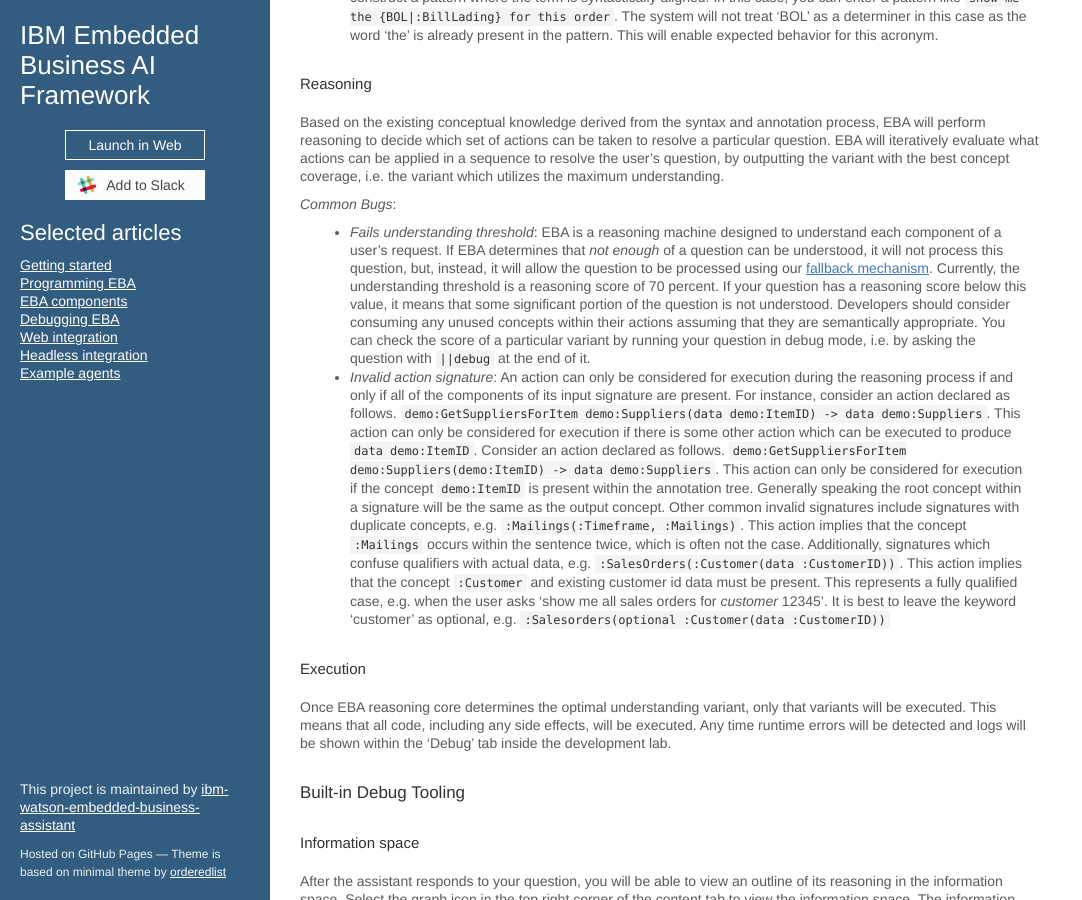
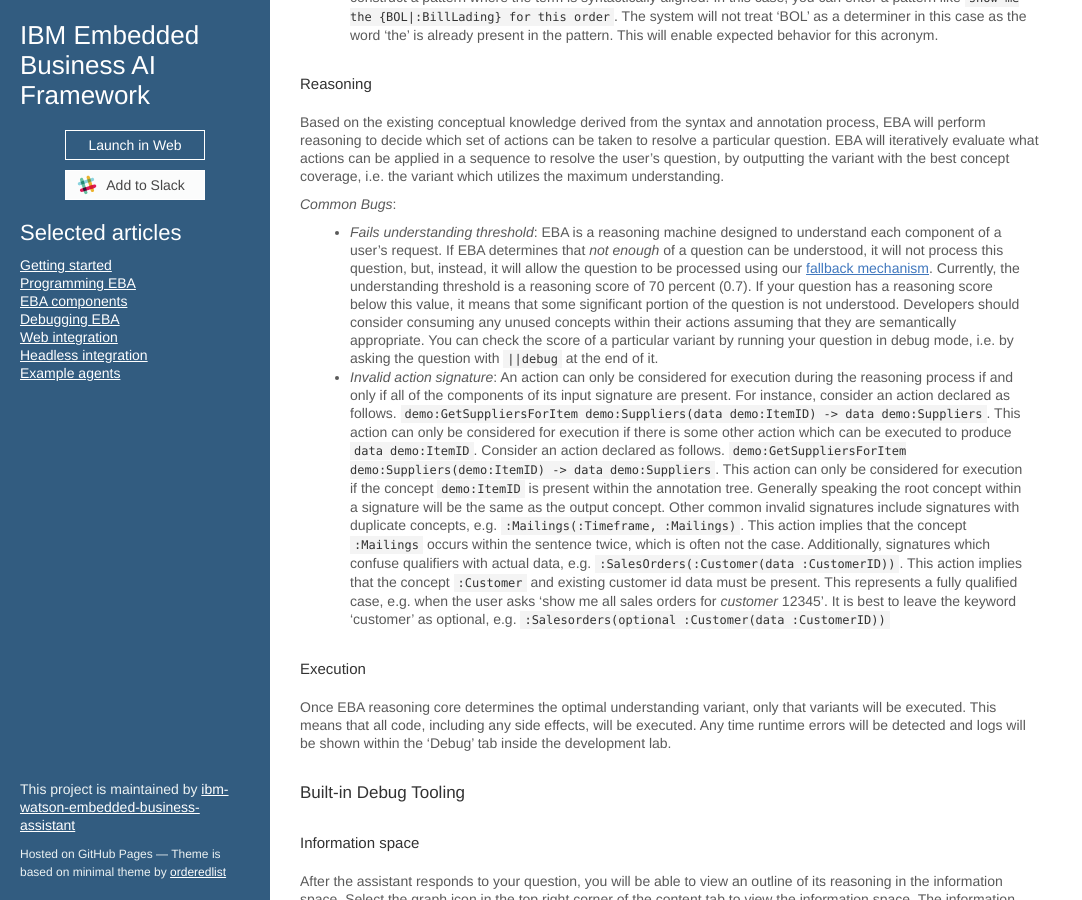
Before and after one commit to ibm-watson-embedded-business-assistant/eba-example-agents, a Jekyll site: the page built from docs/articles/DebuggingWatsonAssistant.md, in a window 1280 px wide and 900 px high, scrolled down 1630 px. Shown: the whole window, without its empty margins (0-1082 px from the left). Built offline with Jekyll 4.4.1, drawn with Linux system fonts in a browser that asks for light colours; our own code applies the rules of GitHub Pages for plain Markdown files; the repository's description, which GitHub fills in, is left out.

Commit message:
Update DebuggingWatsonAssistant.md

```diff
--- a/docs/articles/DebuggingWatsonAssistant.md
+++ b/docs/articles/DebuggingWatsonAssistant.md
@@ -47,7 +47,7 @@
 Based on the existing conceptual knowledge derived from the syntax and annotation process, EBA will perform reasoning to decide which set of actions can be taken to resolve a particular question. EBA will iteratively evaluate what actions can be applied in a sequence to resolve the user's question, by outputting the variant with the best concept coverage, i.e. the variant which utilizes the maximum understanding.
 
 *Common Bugs*:
-  - _Fails understanding threshold_: EBA is a reasoning machine designed to understand each component of a user's request. If EBA determines that _not enough_ of a question can be understood, it will not process this question, but, instead, it will allow the question to be processed using our [fallback mechanism](https://github.com/ibm-watson-embedded-business-assistant/eba-example-agents/blob/master/docs/lab/endpoints/Fallback.md). Currently, the understanding threshold is a reasoning score of 70 percent. If your question has a reasoning score below this value, it means that some significant portion of the question is not understood. Developers should consider consuming any unused concepts within their actions assuming that they are semantically appropriate. You can check the score of a particular variant by running your question in debug mode, i.e. by asking the question with `||debug` at the end of it.
+  - _Fails understanding threshold_: EBA is a reasoning machine designed to understand each component of a user's request. If EBA determines that _not enough_ of a question can be understood, it will not process this question, but, instead, it will allow the question to be processed using our [fallback mechanism](https://github.com/ibm-watson-embedded-business-assistant/eba-example-agents/blob/master/docs/lab/endpoints/Fallback.md). Currently, the understanding threshold is a reasoning score of 70 percent (0.7). If your question has a reasoning score below this value, it means that some significant portion of the question is not understood. Developers should consider consuming any unused concepts within their actions assuming that they are semantically appropriate. You can check the score of a particular variant by running your question in debug mode, i.e. by asking the question with `||debug` at the end of it.
 
  - _Invalid action signature_: An action can only be considered for execution during the reasoning process if and only if all of the components of its input signature are present. For instance, consider an action declared as follows. `demo:GetSuppliersForItem demo:Suppliers(data demo:ItemID) -> data demo:Suppliers`. This action can only be considered for execution if there is some other action which can be executed to produce `data demo:ItemID`. Consider an action declared as follows. `demo:GetSuppliersForItem demo:Suppliers(demo:ItemID) -> data demo:Suppliers`. This action can only be considered for execution if the concept `demo:ItemID` is present within the annotation tree. Generally speaking the root concept within a signature will be the same as the output concept. Other common invalid signatures include signatures with duplicate concepts, e.g. `:Mailings(:Timeframe, :Mailings)`. This action implies that the concept `:Mailings` occurs within the sentence twice, which is often not the case. Additionally, signatures which confuse qualifiers with actual data, e.g. `:SalesOrders(:Customer(data :CustomerID))`. This action implies that the concept `:Customer` and existing customer id data must be present. This represents a fully qualified case, e.g. when the user asks 'show me all sales orders for _customer_ 12345'. It is best to leave the keyword 'customer' as optional, e.g. `:Salesorders(optional :Customer(data :CustomerID))`
 
```
